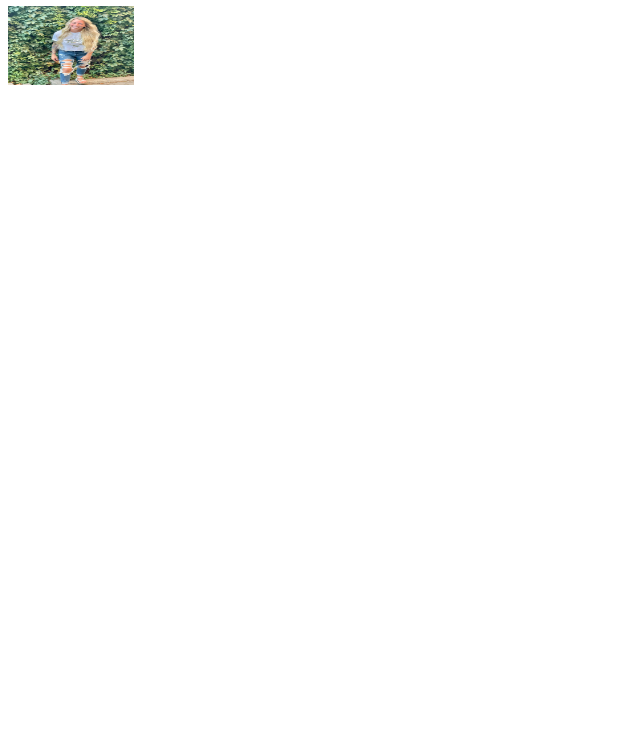
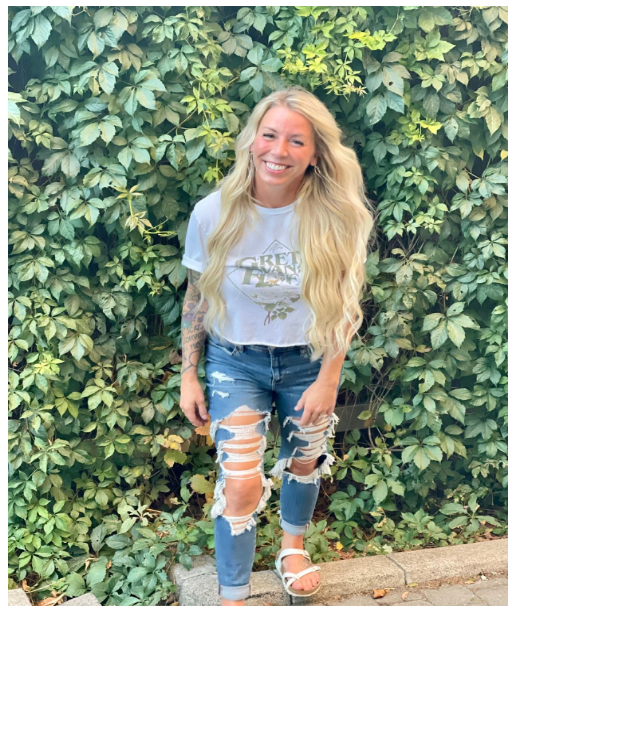
Before and after one commit to heathersmiles/heathersmiles.github.io, a plain HTML site: page index.html in a window 1280 px wide. Shown: the part 60-800 px from the top of the page, without its empty margins (0-640 px from the left). Drawn offline with Linux system fonts and the light colour scheme.

Commit message:
Update index.html

```diff
--- a/index.html
+++ b/index.html
@@ -1,4 +1,4 @@
 <html>
   <h1>Heather's github Portfolio</h1>
-  <img src="./HKProfilePic.jpg" width="10%" height="10%" />
+  <img src="./HKProfilePic.jpg" width="500" height="600" />
 </html>
```
